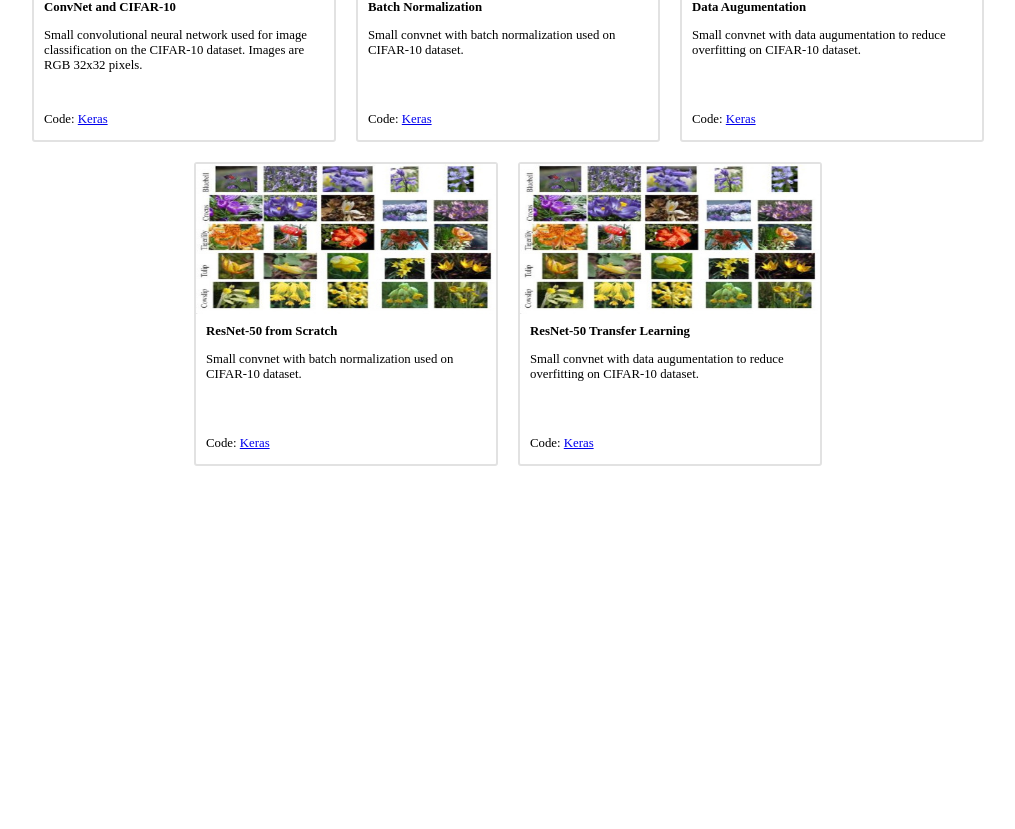
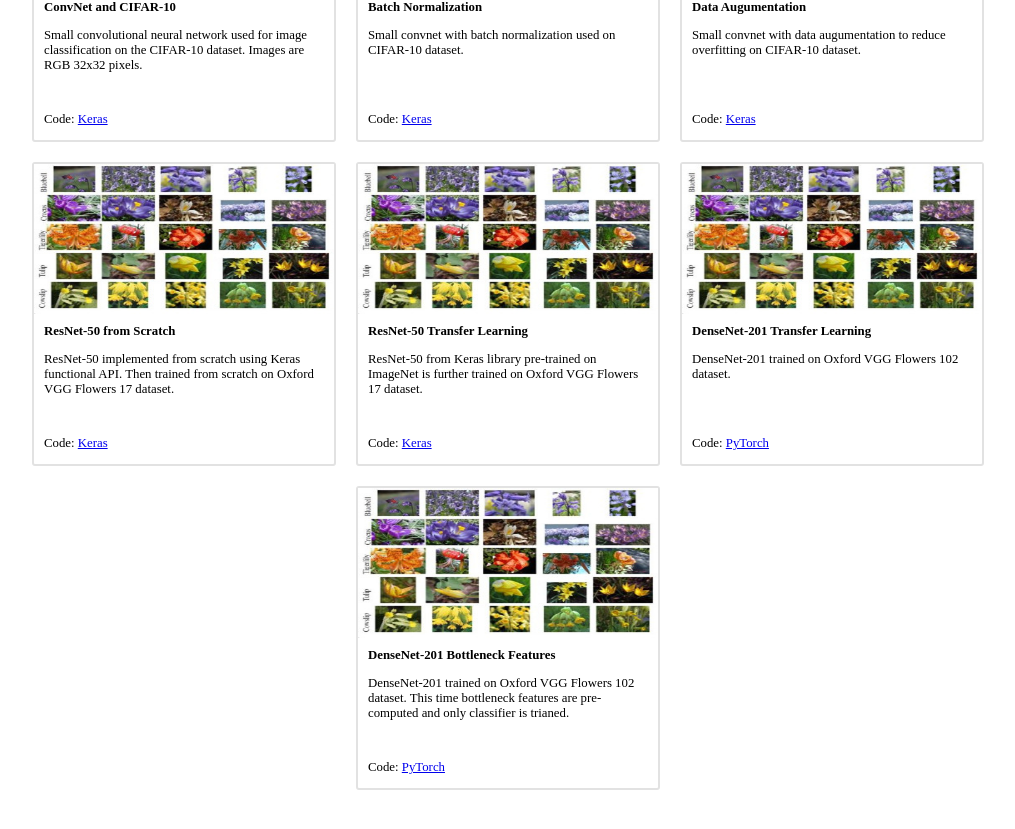
Before and after one commit to marcinbogdanski/marcinbogdanski.github.io, a Jekyll site: the page built from deep-learning.html, in a window 1280 px wide and 900 px high, scrolled down 1810 px. Shown: the top 829 px of the window, without its empty margins (132-1147 px from the left). Built offline with Jekyll 4.4.1, drawn with Linux system fonts in a browser that asks for light colours; before the commit the page ends 2386 px from its top, so only the background shows below that.

Commit message:
Add DenseNet

```diff
--- a/deep-learning.html
+++ b/deep-learning.html
@@ -128,20 +128,38 @@ layout: default
             link_href="https://marcinbogdanski.github.io/ai-sketchpad/KerasNN/1250_Aug_CIFAR10.html"
             %}
 
+
         {% include card.html
             image="/assets/images/oxford.jpg"
             title="ResNet-50 from Scratch"
-            description="Small convnet with batch normalization used on CIFAR-10 dataset."
+            description="ResNet-50 implemented from scratch using Keras functional API. Then trained from scratch on Oxford VGG Flowers 17 dataset."
             link_text="Keras"
-            link_href="https://marcinbogdanski.github.io/ai-sketchpad/KerasNN/1200_CNN_BN_CIFAR10.html"
+            link_href="https://marcinbogdanski.github.io/ai-sketchpad/KerasNN/1300_ResNet50_Scratch.html"
             %}
 
         {% include card.html
             image="/assets/images/oxford.jpg"
             title="ResNet-50 Transfer Learning"
-            description="Small convnet with data augumentation to reduce overfitting on CIFAR-10 dataset."
+            description="ResNet-50 from Keras library pre-trained on ImageNet is further trained on Oxford VGG Flowers 17 dataset."
             link_text="Keras"
-            link_href="https://marcinbogdanski.github.io/ai-sketchpad/KerasNN/1250_Aug_CIFAR10.html"
+            link_href="https://marcinbogdanski.github.io/ai-sketchpad/KerasNN/1400_ResNet50_Transfer.html"
+            %}
+
+
+        {% include card.html
+            image="/assets/images/oxford.jpg"
+            title="DenseNet-201 Transfer Learning"
+            description="DenseNet-201 trained on Oxford VGG Flowers 102 dataset."
+            link_text="PyTorch"
+            link_href="https://marcinbogdanski.github.io/ai-sketchpad/PyTorchNN/1450_DenseNet121_Transfer.html"
+            %}
+
+        {% include card.html
+            image="/assets/images/oxford.jpg"
+            title="DenseNet-201 Bottleneck Features"
+            description="DenseNet-201 trained on Oxford VGG Flowers 102 dataset. This time bottleneck features are pre-computed and only classifier is trianed."
+            link_text="PyTorch"
+            link_href="https://marcinbogdanski.github.io/ai-sketchpad/PyTorchNN/1450_DenseNet121_Transfer_2.html"
             %}
 
     </ul>
```
